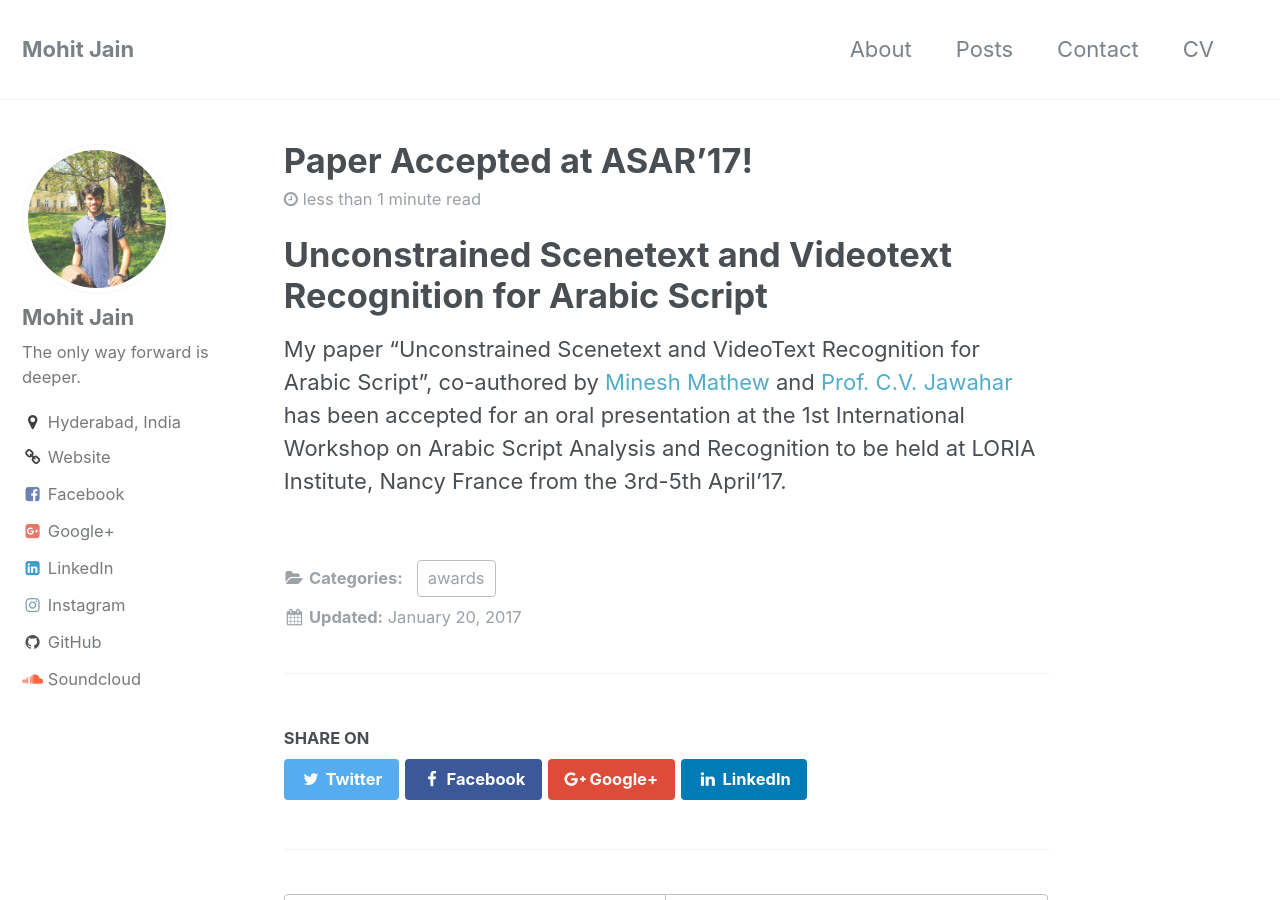
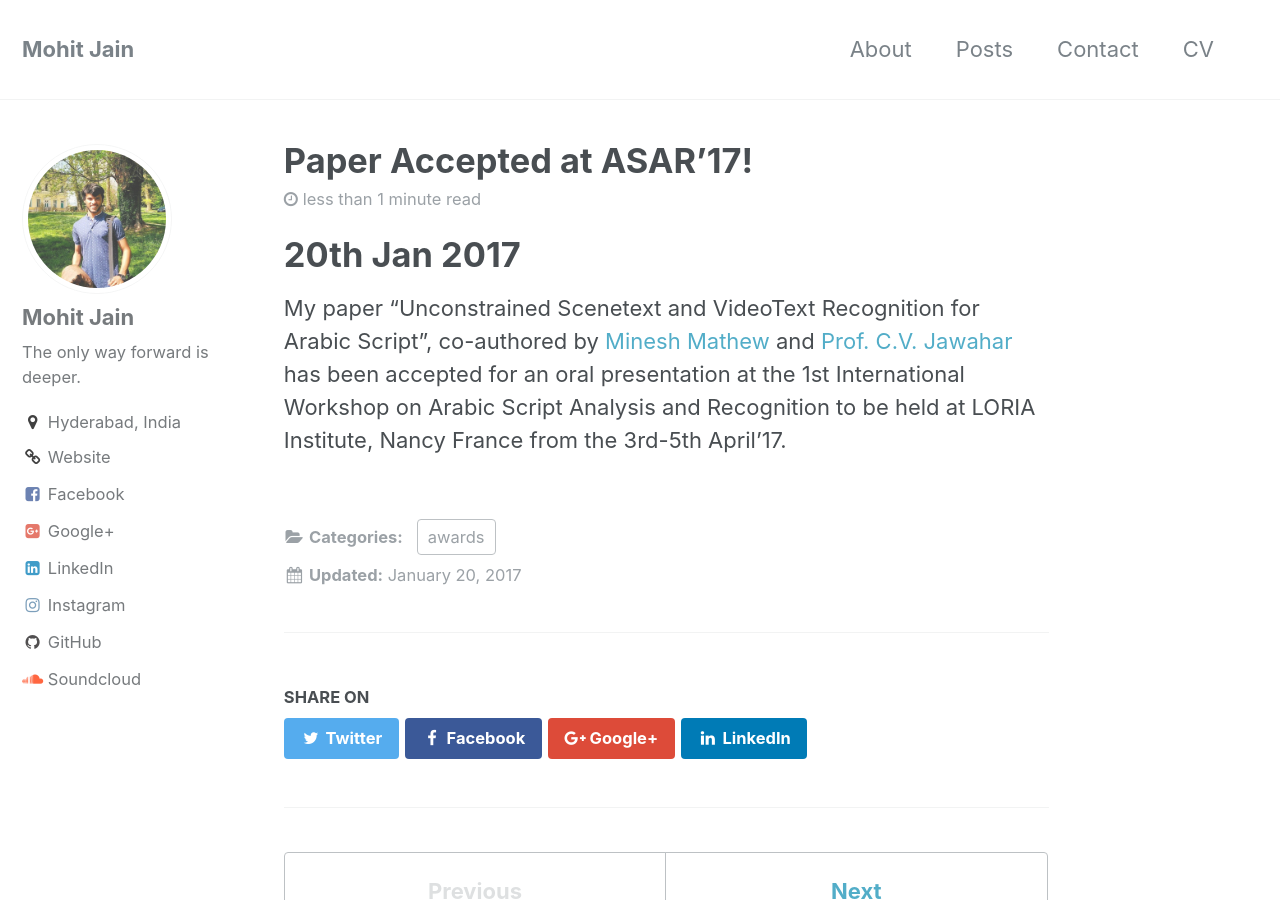
Before and after one commit to NightFury13/nightfury13.github.io, a Jekyll site: the page built from _posts/2017-01-20-Paper-Acceptance-at-ASAR17.md, in a window 1280 px wide and 900 px high. Built offline with Jekyll 4.4.1, drawn with Linux system fonts in a browser that asks for light colours.

Commit message:
updating paper acceptance note

```diff
--- a/_posts/2017-01-20-Paper-Acceptance-at-ASAR17.md
+++ b/_posts/2017-01-20-Paper-Acceptance-at-ASAR17.md
@@ -3,6 +3,6 @@ title:  "Paper Accepted at ASAR'17!"
 categories: awards
 ---
 
-# Unconstrained Scenetext and Videotext Recognition for Arabic Script
+# 20th Jan 2017
 
 My paper "Unconstrained Scenetext and VideoText Recognition for Arabic Script", co-authored by [Minesh Mathew](https://mineshmathew.github.io/) and [Prof. C.V. Jawahar](http://cvit.iiit.ac.in/people/faculty/people/faculty/cvit-faculty/jawahar) has been accepted for an oral presentation at the 1st International Workshop on Arabic Script Analysis and Recognition to be held at LORIA Institute, Nancy France from the 3rd-5th April'17.
```
